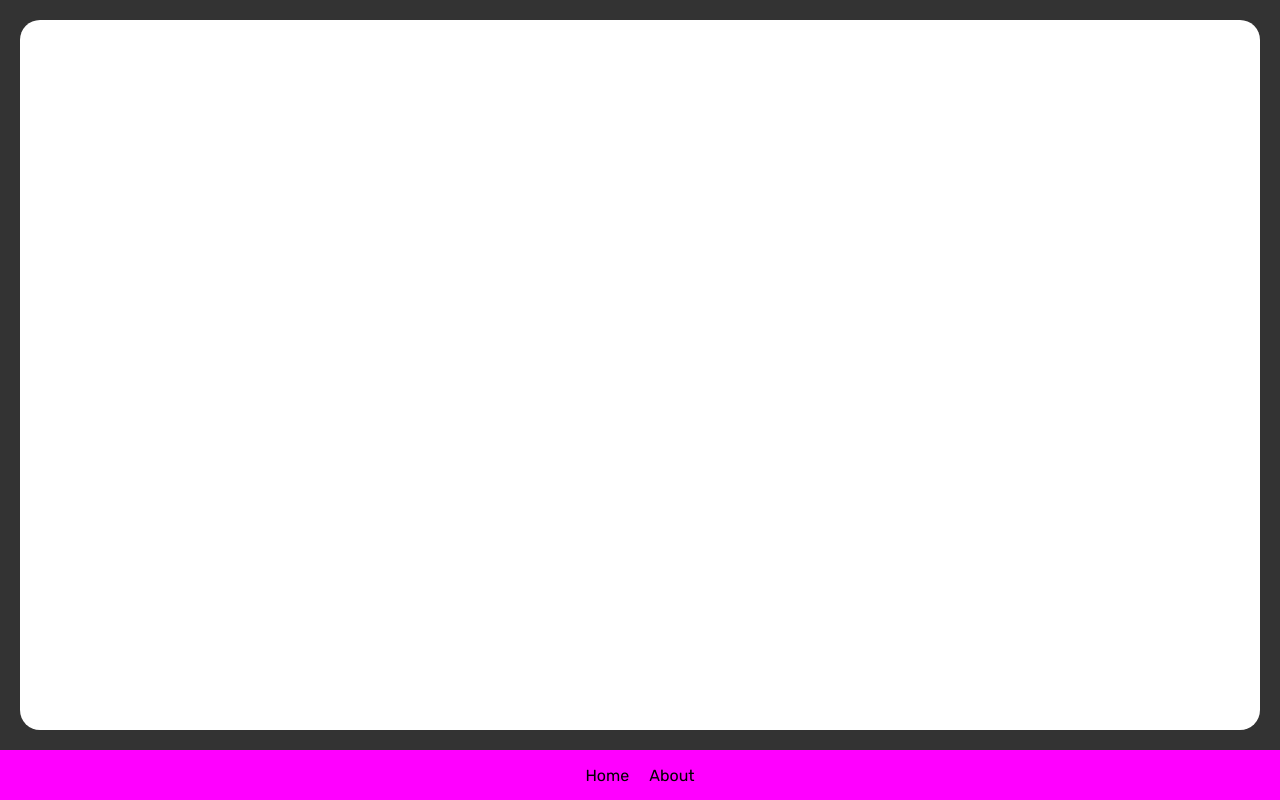
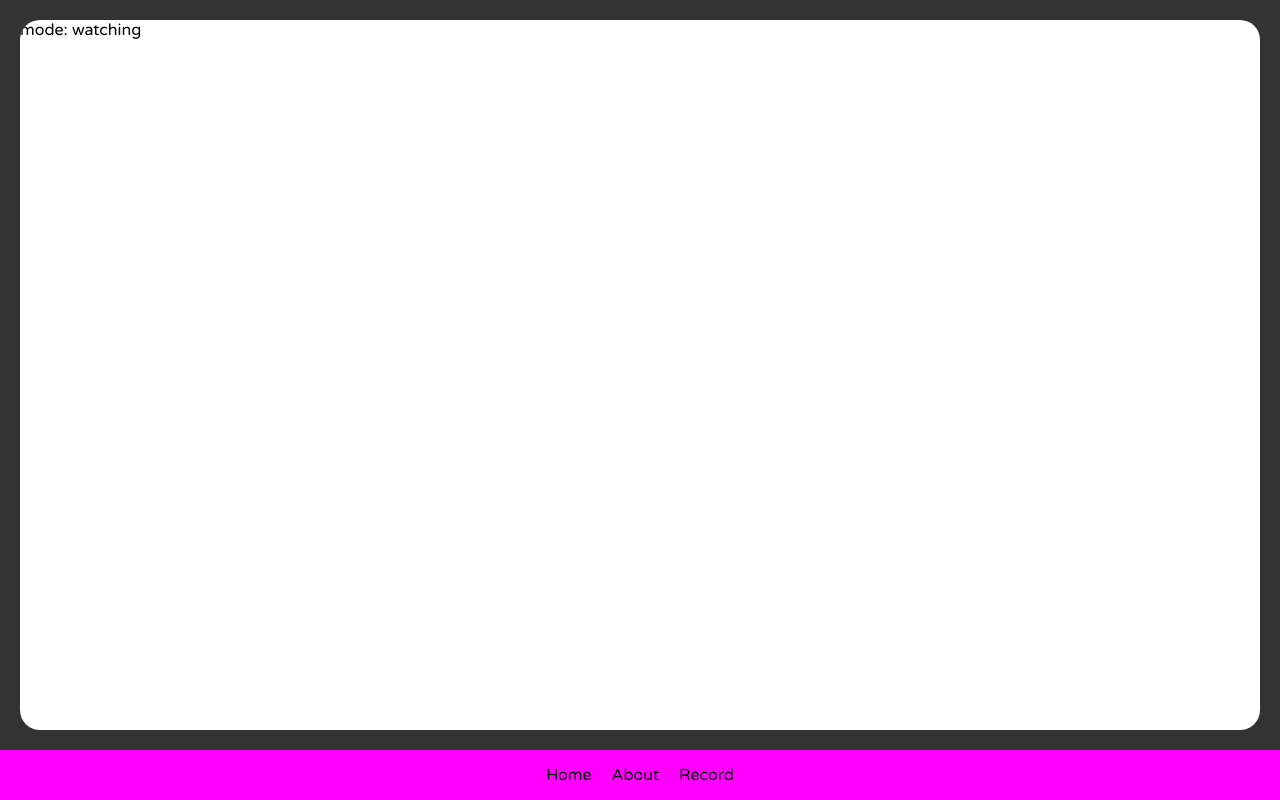
Before and after one commit to qbreis/touchclick, a Next.js app: page / in a window 1280 px wide. Built offline with nearby package versions, Linux system fonts and the light colour scheme.

Commit message:
feat: nav component and recording

```diff
--- a/components/Layout.tsx
+++ b/components/Layout.tsx
@@ -1,10 +1,12 @@
 import styles from '@/styles/Home.module.css';
 import Nav from '../components/Nav';
+import { useRouter } from 'next/router';
+import { useState } from 'react';
+
 export default function Layout({ children }: any) {
     return (
         <div className={styles.container}>
             <main className={styles.main}>{children}</main>
-            <Nav />
         </div>
     );
 }
--- a/components/Nav.tsx
+++ b/components/Nav.tsx
@@ -1,5 +1,6 @@
 import Link from 'next/link';
-export default function Nav({ }) {
+
+export default function Nav({ onClickRecording }: any) {
     return (
         <nav className="nav">
             <ul>
@@ -9,7 +10,14 @@ export default function Nav({ }) {
                 <li>
                     <Link href="/about">About</Link>
                 </li>
+                {onClickRecording && (
+                    <li>
+                        <Link href="" onClick={onClickRecording}>
+                            Record
+                        </Link>
+                    </li>
+                )}
             </ul>
         </nav>
     );
-};
+}
--- a/includes/functions.ts
+++ b/includes/functions.ts
@@ -45,3 +45,59 @@ comparePercentages.propTypes = {
     array1: PropTypes.array.isRequired,
     array2: PropTypes.array.isRequired
 };
+
+export function compareSequences(props: any) {
+    let result = '';
+    props.sequences.forEach(function (value: any, index: any) {
+        if (!result) {
+            // for each sequence object
+            //console.log(value.sequence.length, props.getTimes.length);
+            if (value.sequence.length <= props.getTimes.length) {
+                // only if sequence length is less or equal to lapses saved until now
+                /*
+                console.log(
+                    'search sequence into last getTimes (' + index + ')'
+                );
+                */
+                /*
+                console.log(
+                    value.sequence, // sequence with each vlaue correesponding to lapse in percentage
+                    props.getTimes.slice(
+                        props.getTimes.length - value.sequence.length
+                    ), // last lapses (in milliseconds) saved with same length than sequence
+                    timeToPercentage(
+                        // will return last lapses saved with same length than sequence IN PERCENTAGE
+                        props.getTimes.slice(
+                            props.getTimes.length - value.sequence.length
+                        ) // last lapses (in milliseconds) saved with same length than sequence
+                    )
+                );
+                */
+
+                if (
+                    comparePercentages({
+                        array1: timeToPercentage(
+                            // will return last lapses saved with same length than sequence IN PERCENTAGE
+                            props.getTimes.slice(
+                                props.getTimes.length - value.sequence.length
+                            ) // last lapses (in milliseconds) saved with same length than sequence
+                        ),
+                        array2: value.sequence // sequence with each vlaue correesponding to lapse in percentage
+                    })
+                ) {
+                    result = value;
+                    //console.log('xxx--- COINCIDENCE ---xxx');
+                }/* else {
+                    console.log('NOT COINCIDENCE');
+                }*/
+                //console.log('------------------------------');
+            }
+        }
+    });
+    return result;
+}
+
+compareSequences.propTypes = {
+    sequences: PropTypes.array.isRequired,
+    getTimes: PropTypes.array.isRequired
+};
--- a/pages/_document.tsx
+++ b/pages/_document.tsx
@@ -4,10 +4,17 @@ export default function Document() {
     return (
         <Html lang="en">
             <Head>
+                {/*<link rel="preconnect" href="https://fonts.googleapis.com" />
+                <link rel="preconnect" href="https://fonts.gstatic.com" />
+                <link
+                    href="https://fonts.googleapis.com/css2?family=Rubik&display=swap"
+                    rel="stylesheet"
+                />*/}
+
                 <link rel="preconnect" href="https://fonts.googleapis.com" />
                 <link rel="preconnect" href="https://fonts.gstatic.com" />
                 <link
-                    href="https://fonts.googleapis.com/css2?family=Rubik&display=swap"
+                    href="https://fonts.googleapis.com/css2?family=Varela+Round&display=swap"
                     rel="stylesheet"
                 />
             </Head>
--- a/pages/about.tsx
+++ b/pages/about.tsx
@@ -1,9 +1,12 @@
 import styles from '@/styles/Home.module.css';
+
+import Nav from '../components/Nav';
 
 export default function about() {
     return (
         <>
             <h1>About</h1>
+            <Nav />
         </>
     );
 }
--- a/pages/index.tsx
+++ b/pages/index.tsx
@@ -7,7 +7,9 @@ import Sprites from '../components/Sprites';
 
 const inter = Inter({ subsets: ['latin'] });
 
-import { timeToPercentage, comparePercentages } from '../includes/functions';
+import { timeToPercentage, comparePercentages, compareSequences } from '../includes/functions';
+
+import Nav from '../components/Nav';
 
 /*
 I want to save in Array getTimes lapses between key presses in milliseconds:
@@ -60,57 +62,44 @@ let getTimes: any = []; // I want to save in Array getTimes lapses between key p
 let lastGetTime = 0; // I will need last time for click event
 
 export default function Home() {
+
+    const [mode, setMode] = useState('watching');
+
+
     const [sprites, setSprites] = useState<
         { clientX: string; clientY: string }[]
     >([]);
 
     const handleClick = (event: any) => {
+
+        console.log('mode', mode);
+
         //console.log(event);
         const getTime = new Date().getTime(); // new getTime value
         if (lastGetTime) {
             getTimes.push(getTime - lastGetTime); // push in the lapse between last getTime and new getTime
         }
         lastGetTime = getTime; // on first click do nothing but save new getTime value
-        console.log('getTimes', getTimes);
+        //console.log('getTimes', getTimes);
 
-        sequences.forEach(function (value, index) {
-            // for each sequence object
-            console.log(value.sequence.length, getTimes.length);
-            if (value.sequence.length <= getTimes.length) {
-                // only if sequence length is less or equal to lapses saved until now
-                console.log(
-                    'search sequence into last getTimes (' + index + ')'
-                );
-                console.log(
-                    value.sequence, // sequence with each vlaue correesponding to lapse in percentage
-                    getTimes.slice(getTimes.length - value.sequence.length), // last lapses (in milliseconds) saved with same length than sequence
-                    timeToPercentage(
-                        // will return last lapses saved with same length than sequence IN PERCENTAGE
-                        getTimes.slice(getTimes.length - value.sequence.length) // last lapses (in milliseconds) saved with same length than sequence
-                    )
-                );
+        const compareSequencesResult = compareSequences({
+            sequences: sequences,
+            getTimes: getTimes
+        });
 
-                if (
-                    comparePercentages({
-                        array1: timeToPercentage(
-                            // will return last lapses saved with same length than sequence IN PERCENTAGE
-                            getTimes.slice(
-                                getTimes.length - value.sequence.length
-                            ) // last lapses (in milliseconds) saved with same length than sequence
-                        ),
-                        array2: value.sequence // sequence with each vlaue correesponding to lapse in percentage
-                    })
-                )
-                    console.log('xxx--- COINCIDENCE ---xxx');
-                else console.log('NOT COINCIDENCE');
-                console.log('------------------------------');
-            }
-        });
+        if(compareSequencesResult) console.log('compareSequencesResult', compareSequencesResult);
 
         setSprites([
             ...sprites,
             { clientX: event.clientX, clientY: event.clientY }
         ]);
+    };
+
+    const handleClickOnRecording = (event: any) => {
+        event.stopPropagation();
+        console.log('recording');
+        setMode('recording');
+
     };
 
     return (
@@ -127,9 +116,9 @@ export default function Home() {
                 />
                 <link rel="icon" href="/favicon.ico" />
             </Head>
-
+            <p>mode: {mode}</p>
             <Sprites sprites={sprites} handleClick={handleClick} />
-
+            <Nav onClickRecording={handleClickOnRecording} />
         </>
     );
 }
--- a/styles/globals.css
+++ b/styles/globals.css
@@ -87,6 +87,7 @@ body {
     max-width: 100vw;
     overflow-x: hidden;
     font-family: 'Rubik', sans-serif;
+    font-family: 'Varela Round', sans-serif;
 }
 
 body {
```
